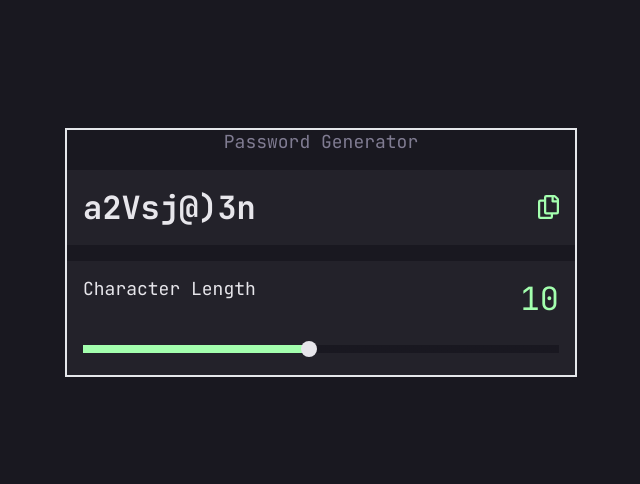
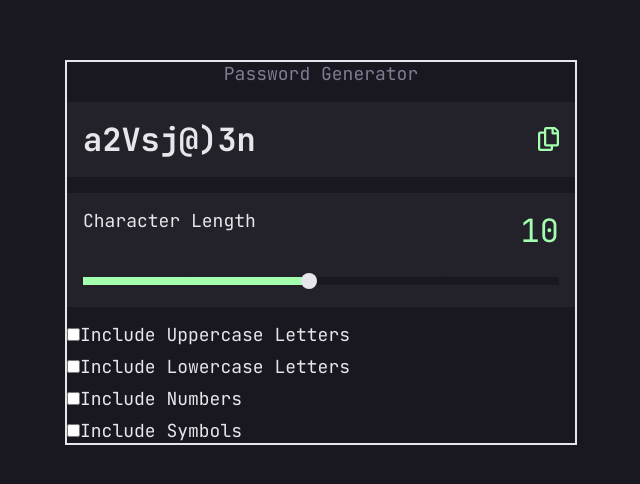
Before and after one commit to TomTilly/password-generator, a React (Vite) app: page / in a window 1280 px wide. Shown: the part 148-632 px from the top of the page, without its empty margins (319-959 px from the left). Built offline with nearby package versions, Linux system fonts and the light colour scheme.

Commit message:
Generic implemetation of InputCheckbox component

```diff
--- a/src/App.tsx
+++ b/src/App.tsx
@@ -1,4 +1,5 @@
 import { ChangeEvent, useState, useLayoutEffect, useRef } from 'react';
+import InputCheckbox from './InputCheckbox';
 import iconCopy from './assets/images/icon-copy.svg';
 
 const CHAR_LENGTH_MIN = 1;
@@ -10,7 +11,6 @@ const CHAR_LENGTH_MAX = 20;
  * See https://stackoverflow.com/questions/18389224/how-to-style-html5-range-input-to-have-different-color-before-and-after-slider
  */
 function drawRangeBackground(rangeEl: HTMLInputElement) {
-  console.log(rangeEl.value, rangeEl.min, rangeEl.max);
   const [value, min, max] = [rangeEl.value, rangeEl.min, rangeEl.max].map(
     Number
   ); // Cast to numbers
@@ -20,10 +20,35 @@ function drawRangeBackground(rangeEl: HTMLInputElement) {
   rangeEl.style.background = newBackground;
 }
 
+type Options = {
+  charLength: number;
+  includeUppercase: boolean;
+  includeLowercase: boolean;
+  includeNumbers: boolean;
+  includeSymbols: boolean;
+};
+
+const defaultOptions: Options = {
+  charLength: 10,
+  includeUppercase: false,
+  includeLowercase: false,
+  includeNumbers: false,
+  includeSymbols: false,
+};
+
+type CheckboxOptions = Omit<Options, 'charLength'>;
+
 function App() {
   const [password, setPassword] = useState('a2Vsj@)3n');
-  const [charLength, setCharLength] = useState(10);
+  const [options, setOptions] = useState<Options>(defaultOptions);
   const rangeEl = useRef<HTMLInputElement>(null);
+  const {
+    charLength,
+    includeUppercase,
+    includeLowercase,
+    includeNumbers,
+    includeSymbols,
+  } = options;
 
   useLayoutEffect(() => {
     if (rangeEl.current !== null) {
@@ -33,8 +58,18 @@ function App() {
 
   const handleRangeChange = (e: ChangeEvent<HTMLInputElement>) => {
     drawRangeBackground(e.currentTarget);
-    setCharLength(Number(e.currentTarget.value));
+    setOptions({ ...options, charLength: Number(e.currentTarget.value) });
   };
+
+  const handleOptionChange = (e: ChangeEvent<HTMLInputElement>) => {
+    console.log(e.currentTarget.value);
+    setOptions({
+      ...options,
+      [e.currentTarget.name]: e.currentTarget.value,
+    });
+  };
+
+  //
 
   return (
     <main className="w-9/12 max-w-lg">
@@ -62,6 +97,7 @@ function App() {
           <input
             type="range"
             className="input-range w-full"
+            name="charLength"
             id="charLength"
             step="1"
             ref={rangeEl}
@@ -71,6 +107,32 @@ function App() {
             onChange={handleRangeChange}
           />
         </div>
+        <div className="space-y-2">
+          <InputCheckbox<'includeUppercase', Options>
+            id="includeUppercase"
+            value={includeUppercase}
+            label="Include Uppercase Letters"
+            handleChange={handleOptionChange}
+          />
+          <InputCheckbox
+            id="includeLowercase"
+            value={includeLowercase}
+            label="Include Lowercase Letters"
+            handleChange={handleOptionChange}
+          />
+          <InputCheckbox
+            id="includeNumbers"
+            value={includeNumbers}
+            label="Include Numbers"
+            handleChange={handleOptionChange}
+          />
+          <InputCheckbox
+            id="includeSymbols"
+            value={includeSymbols}
+            label="Include Symbols"
+            handleChange={handleOptionChange}
+          />
+        </div>
       </form>
     </main>
   );
--- /dev/null
+++ b/src/InputCheckbox.tsx
@@ -0,0 +1,29 @@
+import React, { ChangeEventHandler } from 'react';
+
+export default function InputCheckbox<
+  K extends keyof T & string,
+  T = Record<string, unknown>
+>({
+  value,
+  id,
+  label,
+  handleChange,
+}: {
+  value: boolean;
+  id: K;
+  label: string;
+  handleChange: ChangeEventHandler;
+}) {
+  return (
+    <div>
+      <input
+        type="checkbox"
+        id={id}
+        value={value.toString()}
+        name={id}
+        onChange={handleChange}
+      />
+      <label htmlFor={id}>{label}</label>
+    </div>
+  );
+}
```
